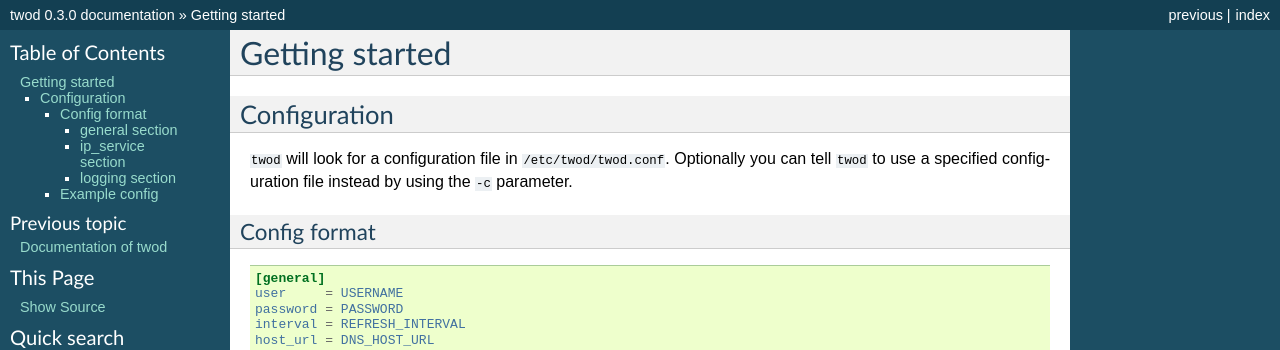
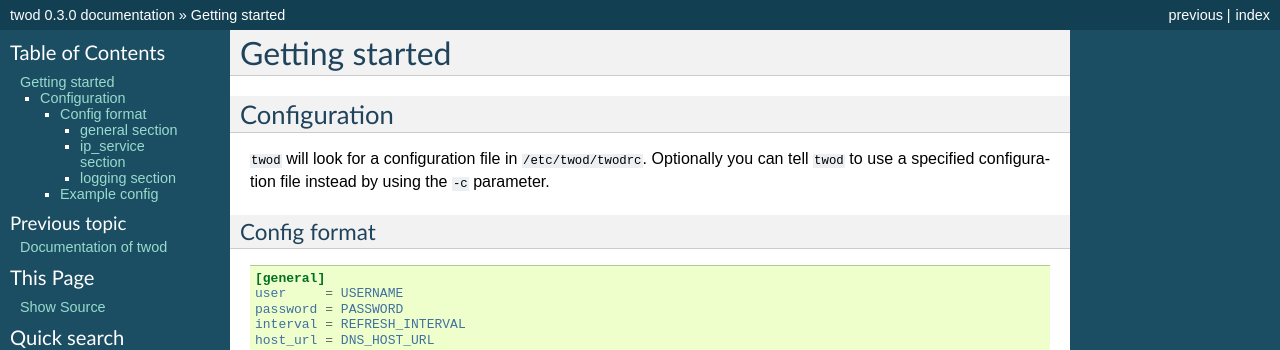
Before and after one commit to t4k1t/twod, a Sphinx documentation site: the page built from docs/getting_started.rst, in a window 1280 px wide. Shown: the top 350 px of the page. Built offline with Sphinx 7.4.7, drawn with Linux system fonts in a browser that asks for light colours.

Commit message:
Fix default config path

```diff
--- a/README.rst
+++ b/README.rst
@@ -16,7 +16,7 @@ dependencies
 configuration
 =============
 
-``twod`` will look for a configuration file in ``/etc/twod/twod.conf``. Optionally
+``twod`` will look for a configuration file in ``/etc/twod/twodrc``. Optionally
 you can tell ``twod`` to use a specified configuration file instead by using
 the ``-c`` parameter.
 
--- a/docs/getting_started.rst
+++ b/docs/getting_started.rst
@@ -6,7 +6,7 @@ Getting started
 Configuration
 -------------
 
-``twod`` will look for a configuration file in ``/etc/twod/twod.conf``. Optionally
+``twod`` will look for a configuration file in ``/etc/twod/twodrc``. Optionally
 you can tell ``twod`` to use a specified configuration file instead by using
 the ``-c`` parameter.
 
```
